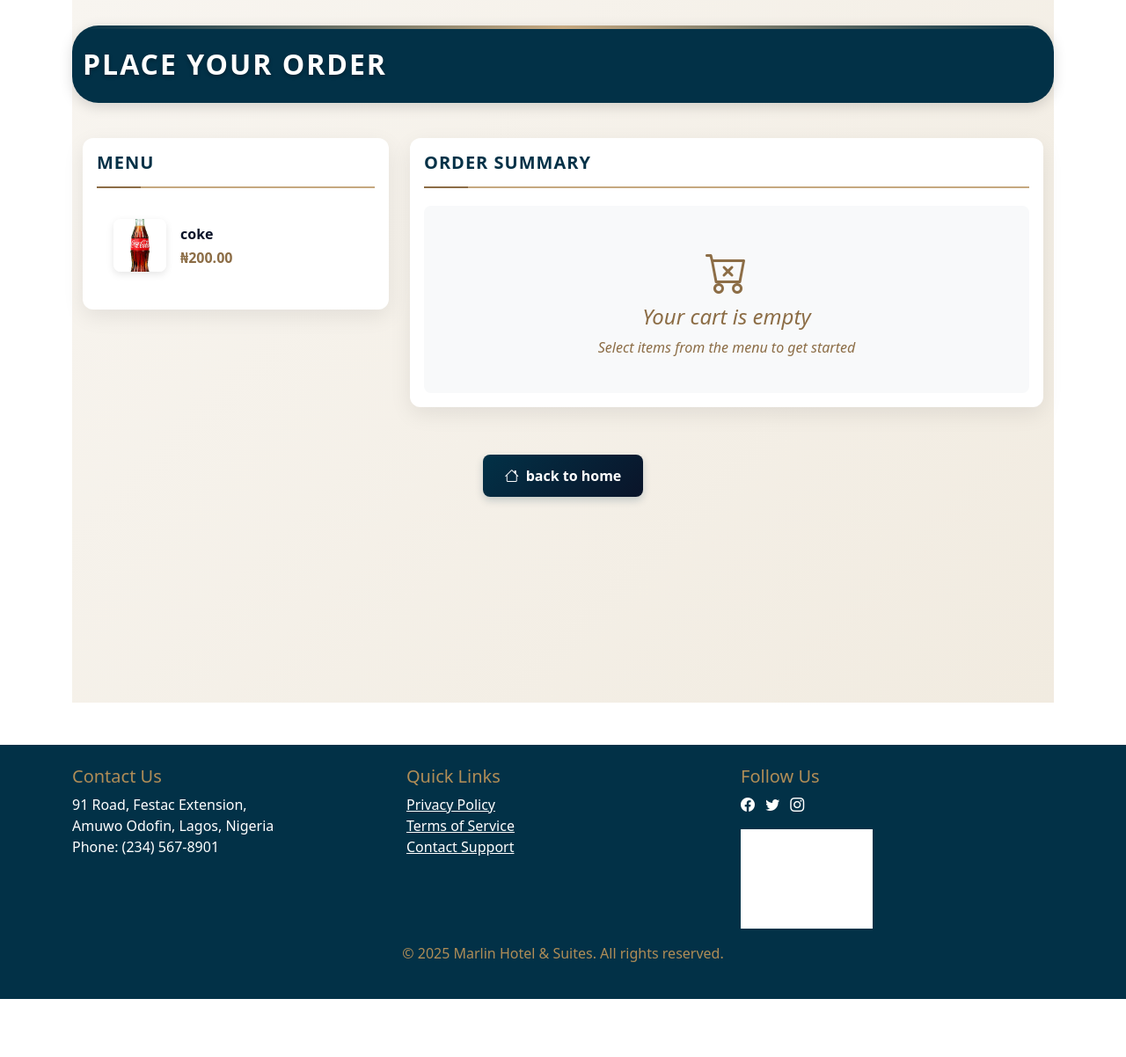
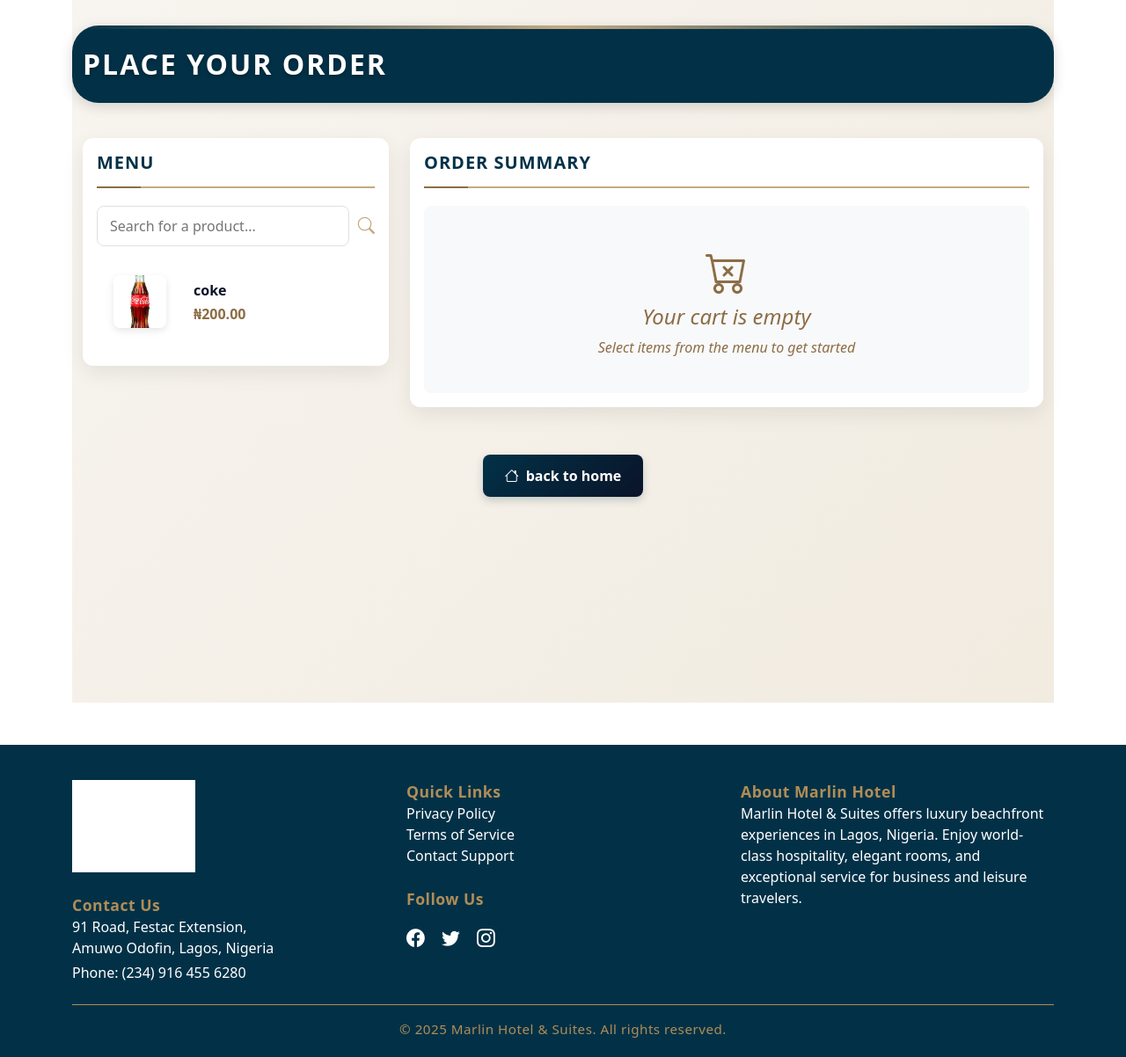
Before and after one commit to josephedison77/marlinhotelandsuit, a Flask app: page /order/create in a window 1280 px wide. Shown: the part 115-1317 px from the top of the page at 88% size. Before the commit the page ends 1251 px from the top, so only its background shows below. Run offline with Flask 3, Linux system fonts and the light colour scheme; a user stored in the database is signed in; some libraries are stand-ins or nearby versions; grey boxes are pictures that could not be loaded.

Commit message:
Apply latest changes

```diff
--- a/templates/base.html
+++ b/templates/base.html
@@ -18,12 +18,8 @@
     <link href="https://cdn.jsdelivr.net/npm/bootstrap@5.3.0/dist/css/bootstrap.min.css" rel="stylesheet">
     <link rel="stylesheet" href="https://cdnjs.cloudflare.com/ajax/libs/font-awesome/6.4.0/css/all.min.css">
     <link href="https://fonts.googleapis.com/css2?family=Montserrat:wght@400;500;600;700&family=Playfair+Display:wght@700;800&display=swap" rel="stylesheet">
-    <!-- Add this in the head section -->
-<script src="https://code.jquery.com/jquery-3.6.0.min.js"></script>
-<script src="https://cdn.jsdelivr.net/npm/bootstrap@5.3.0/dist/js/bootstrap.bundle.min.js"></script>
-
-<!-- Remove duplicate jQuery and flatpickr script tags from the bottom -->
-
+    <script src="https://code.jquery.com/jquery-3.6.0.min.js"></script>
+    <script src="https://cdn.jsdelivr.net/npm/bootstrap@5.3.0/dist/js/bootstrap.bundle.min.js"></script>
     <style>
     .navbar-logo {
         height: 40px;
@@ -110,6 +106,66 @@
         text-align: center;
         opacity: 1;
         transition: opacity 0.3s, transform 0.3s;
+    }
+    /* Footer Styles */
+    footer.royal-blue-bg {
+        background: #023147 !important;
+        color: #fff;
+        padding-top: 40px;
+        padding-bottom: 20px;
+    }
+    .footer-logo {
+        max-width: 140px;
+        filter: brightness(0) invert(1);
+        margin-bottom: 1rem;
+    }
+    .footer-title {
+        color: #b08d57;
+        font-size: 1.1rem;
+        font-weight: 600;
+        margin-bottom: 1rem;
+        letter-spacing: 0.5px;
+    }
+    .footer-link, .footer-link:visited {
+        color: #fff;
+        text-decoration: none;
+        transition: color 0.2s;
+    }
+    .footer-link:hover {
+        color: #b08d57;
+        text-decoration: underline;
+    }
+    .footer-social a {
+        display: inline-block;
+        color: #fff;
+        font-size: 1.3rem;
+        margin-right: 15px;
+        transition: color 0.2s;
+    }
+    .footer-social a:last-child {
+        margin-right: 0;
+    }
+    .footer-social a:hover {
+        color: #b08d57;
+    }
+    .footer-bottom {
+        border-top: 1px solid #b08d57;
+        margin-top: 2rem;
+        padding-top: 1rem;
+        text-align: center;
+        color: #b08d57;
+        font-size: 0.95rem;
+        letter-spacing: 0.5px;
+    }
+    @media (max-width: 767px) {
+        footer .row > div {
+            margin-bottom: 2rem;
+            text-align: center;
+        }
+        .footer-logo {
+            margin-left: auto;
+            margin-right: auto;
+        }
     }
     </style>
     {% block head %}{% endblock %}
@@ -263,44 +319,46 @@
     </div>
 
     <!-- Footer -->
-    <footer class="royal-blue-bg text-white py-4">
+    <footer class="royal-blue-bg">
         <div class="container">
-            <div class="row">
-                <div class="col-md-4">
-                    <h5 class="metallic-gold">Contact Us</h5>
-                    <p>91 Road, Festac Extension,<br> Amuwo Odofin, Lagos, Nigeria<br>Phone: (234) 567-8901</p>
-                </div>
-                <div class="col-md-4">
-                    <h5 class="metallic-gold">Quick Links</h5>
-                    <ul class="list-unstyled">
-                        <li><a href="{{ url_for('privacy') }}" class="text-white">Privacy Policy</a></li>
-                        <li><a href="{{ url_for('terms') }}" class="text-white">Terms of Service</a></li>
-                        <li><a href="{{ url_for('contact') }}" class="text-white">Contact Support</a></li>
-                    </ul>
-                </div>
-                <div class="col-md-4">
-                    <h5 class="metallic-gold">Follow Us</h5>
-                    <div class="social-links">
-                        <a href="https://www.facebook.com/profile.php?id=61577319268380" class="text-white me-2"><i class="bi bi-facebook"></i></a>
-                        <a href="https://x.com/marlinhotel007" class="text-white me-2"><i class="bi bi-twitter"></i></a>
-                        <a href="https://www.instagram.com/marlinhotel007/" class="text-white me-2"><i class="bi bi-instagram"></i></a>
-
-                    </div>
-                    <div class="mt-3">
-                        <img src="{{ url_for('static', filename='uploads/ftt.png') }}" alt="Marlin Hotel" style="max-width: 150px; filter: brightness(0) invert(1);">
+            <div class="row align-items-start">
+                <div class="col-md-4 mb-4 mb-md-0">
+                    <img src="{{ url_for('static', filename='uploads/ftt.png') }}" alt="Marlin Hotel" class="footer-logo">
+                    <div class="mt-2">
+                        <span class="footer-title">Contact Us</span>
+                        <p class="mb-1">91 Road, Festac Extension,<br>Amuwo Odofin, Lagos, Nigeria</p>
+                        <p class="mb-0">Phone: <a href="tel:+2349164556280" class="footer-link">(234) 916 455 6280</a></p>
                     </div>
                 </div>
+                <div class="col-md-4 mb-4 mb-md-0">
+                    <span class="footer-title">Quick Links</span>
+                    <ul class="list-unstyled mb-2">
+                        <li><a href="{{ url_for('privacy') }}" class="footer-link">Privacy Policy</a></li>
+                        <li><a href="{{ url_for('terms') }}" class="footer-link">Terms of Service</a></li>
+                        <li><a href="{{ url_for('contact') }}" class="footer-link">Contact Support</a></li>
+                    </ul>
+                    <span class="footer-title d-block mt-4">Follow Us</span>
+                    <div class="footer-social">
+                        <a href="https://www.facebook.com/profile.php?id=61577319268380" target="_blank" aria-label="Facebook"><i class="bi bi-facebook"></i></a>
+                        <a href="https://x.com/marlinhotel007" target="_blank" aria-label="X"><i class="bi bi-twitter"></i></a>
+                        <a href="https://www.instagram.com/marlinhotel007/" target="_blank" aria-label="Instagram"><i class="bi bi-instagram"></i></a>
+                    </div>
+                </div>
+                <div class="col-md-4 mb-4 mb-md-0">
+                    <span class="footer-title">About Marlin Hotel</span>
+                    <p class="mb-2">
+                        Marlin Hotel & Suites offers luxury beachfront experiences in Lagos, Nigeria. Enjoy world-class hospitality, elegant rooms, and exceptional service for business and leisure travelers.
+                    </p>
+                </div>
             </div>
-            <div class="text-center mt-3">
-                <p class="metallic-gold">&copy; 2025 Marlin Hotel & Suites. All rights reserved.</p>
+            <div class="footer-bottom mt-4">
+                &copy; 2025 Marlin Hotel & Suites. All rights reserved.
             </div>
         </div>
     </footer>
 
     <!-- Scripts -->
     <script src="https://code.jquery.com/jquery-3.6.0.min.js"></script>
-
-
     <script src="https://cdn.jsdelivr.net/npm/flatpickr"></script>
     <link rel="stylesheet" href="https://cdn.jsdelivr.net/npm/flatpickr/dist/flatpickr.min.css">
     <script>
--- a/templates/create_order.html
+++ b/templates/create_order.html
@@ -12,13 +12,11 @@
     --gold-dark: #b08d57;
     --transition: all 0.4s cubic-bezier(0.165, 0.84, 0.44, 1);
 }
-
 .order-page {
     background: linear-gradient(135deg, #f8f5f0 0%, #f1ebe0 100%);
     min-height: 100vh;
     padding: 30px 0 60px;
 }
-
 .order-header {
     background: linear-gradient(90deg, var(--primary) 0%, var(--primary) 100%);
     padding: 25px 0;
@@ -28,7 +26,6 @@
     position: relative;
     overflow: hidden;
 }
-
 .order-header::before {
     content: "";
     position: absolute;
@@ -38,7 +35,6 @@
     height: 4px;
     background: linear-gradient(90deg, transparent, var(--secondary), transparent);
 }
-
 .order-header h2 {
     color: white;
     font-weight: 700;
@@ -47,7 +43,6 @@
     margin: 0;
     text-shadow: 0 2px 4px rgba(0,0,0,0.3);
 }
-
 .menu-card, .summary-card {
     border-radius: 12px;
     overflow: hidden;
@@ -56,12 +51,10 @@
     transition: var(--transition);
     background: white;
 }
-
 .menu-card:hover, .summary-card:hover {
     box-shadow: 0 12px 30px rgba(0,0,0,0.15);
     transform: translateY(-5px);
 }
-
 .card-title {
     color: var(--primary);
     font-weight: 700;
@@ -72,7 +65,6 @@
     margin-bottom: 20px;
     position: relative;
 }
-
 .card-title::after {
     content: "";
     position: absolute;
@@ -82,7 +74,33 @@
     height: 2px;
     background: var(--accent);
 }
-
+.menu-search-bar {
+    margin-bottom: 18px;
+    display: flex;
+    align-items: center;
+    gap: 10px;
+}
+.menu-search-bar input {
+    flex: 1;
+    border-radius: 8px;
+    border: 1px solid #e0e0e0;
+    padding: 10px 14px;
+    font-size: 1rem;
+    transition: border-color 0.2s;
+}
+.menu-search-bar input:focus {
+    border-color: var(--secondary);
+    outline: none;
+}
+.menu-search-bar i {
+    color: var(--secondary);
+    font-size: 1.2rem;
+}
+.menu-list {
+    max-height: 420px;
+    overflow-y: auto;
+    padding-right: 4px;
+}
 .menu-item {
     border: none;
     border-radius: 8px;
@@ -94,15 +112,14 @@
     border-left: 4px solid transparent;
     display: flex;
     align-items: center;
+    gap: 15px;
 }
-
 .menu-item:hover {
     background: rgba(197, 168, 128, 0.08);
     border-left-color: var(--secondary);
     transform: translateX(5px);
     box-shadow: 0 4px 8px rgba(0,0,0,0.05);
 }
-
 .menu-img {
     width: 60px;
     height: 60px;
@@ -110,7 +127,6 @@
     border-radius: 8px;
     box-shadow: 0 3px 8px rgba(0,0,0,0.1);
 }
-
 .placeholder-img {
     width: 60px;
     height: 60px;
@@ -118,24 +134,20 @@
     border-radius: 8px;
     box-shadow: 0 3px 8px rgba(0,0,0,0.1);
 }
-
 .item-name {
     font-weight: 600;
     color: var(--dark);
     margin-bottom: 3px;
 }
-
 .item-price {
     color: var(--accent);
     font-weight: 600;
 }
-
 .order-table {
     border-collapse: separate;
     border-spacing: 0;
     width: 100%;
 }
-
 .order-table thead th {
     background: var(--primary);
     color: white;
@@ -143,22 +155,18 @@
     padding: 12px 15px;
     font-weight: 600;
 }
-
 .order-table tbody tr {
     background: white;
     transition: var(--transition);
 }
-
 .order-table tbody tr:hover {
     background-color: rgba(197, 168, 128, 0.1);
 }
-
 .order-table tbody td {
     padding: 15px;
     vertical-align: middle;
     border-bottom: 1px solid rgba(0,0,0,0.05);
 }
-
 .quantity-input {
     width: 70px;
     text-align: center;
@@ -167,7 +175,6 @@
     padding: 6px;
     font-weight: 500;
 }
-
 .remove-btn {
     width: 32px;
     height: 32px;
@@ -180,12 +187,10 @@
     border: 1px solid #e0e0e0;
     transition: var(--transition);
 }
-
 .remove-btn:hover {
     background: #f8d7da;
     transform: scale(1.1);
 }
-
 .table-input {
     background: var(--light);
     border: 1px solid #e0e0e0;
@@ -194,12 +199,10 @@
     font-weight: 500;
     transition: var(--transition);
 }
-
 .table-input:focus {
     border-color: var(--secondary);
     box-shadow: 0 0 0 0.25rem rgba(197, 168, 128, 0.25);
 }
-
 .submit-btn {
     background: linear-gradient(135deg, var(--primary) 0%, var(--dark) 100%);
     border: none;
@@ -213,12 +216,10 @@
     margin-top: 20px;
     color: white;
 }
-
 .submit-btn:hover {
     transform: translateY(-3px);
     box-shadow: 0 7px 15px rgba(2, 49, 71, 0.3);
 }
-
 .total-display {
     background: var(--gold-light);
     color: var(--dark);
@@ -228,7 +229,6 @@
     display: inline-block;
     margin-left: 10px;
 }
-
 .home-link {
     background: linear-gradient(135deg, var(--primary) 0%, var(--dark) 100%);
     color: white !important;
@@ -243,13 +243,11 @@
     box-shadow: 0 4px 10px rgba(2, 49, 71, 0.2);
     width: fit-content;
 }
-
 .home-link:hover {
     transform: translateY(-3px);
     box-shadow: 0 7px 15px rgba(2, 49, 71, 0.3);
     text-decoration: none;
 }
-
 .empty-cart {
     text-align: center;
     padding: 40px 20px;
@@ -258,14 +256,12 @@
     background: var(--light);
     border-radius: 8px;
 }
-
 .gold-divider {
     height: 3px;
     background: linear-gradient(90deg, transparent, var(--secondary), transparent);
     margin: 25px 0;
     border: none;
 }
-
 .section-label {
     font-size: 0.85rem;
     text-transform: uppercase;
@@ -274,28 +270,23 @@
     font-weight: 600;
     margin-bottom: 8px;
 }
-
 .order-summary-footer {
     background: rgba(197, 168, 128, 0.1);
     border-radius: 10px;
     padding: 20px;
     margin-top: 20px;
 }
-
 @media (max-width: 768px) {
     .order-header {
         padding: 20px 0;
     }
-
     .menu-img, .placeholder-img {
         width: 50px;
         height: 50px;
     }
-
     .order-table thead {
         display: none;
     }
-
     .order-table tbody tr {
         display: flex;
         flex-direction: column;
@@ -304,14 +295,12 @@
         box-shadow: 0 4px 8px rgba(0,0,0,0.1);
         padding: 15px;
     }
-
     .order-table tbody td {
         display: flex;
         justify-content: space-between;
         border-bottom: none;
         padding: 8px 0;
     }
-
     .order-table tbody td:before {
         content: attr(data-label);
         font-weight: 600;
@@ -327,7 +316,6 @@
             <h2>Place Your Order</h2>
         </div>
     </div>
-
     <div class="container">
         <div id="order-app">
             <div class="row g-4">
@@ -336,40 +324,39 @@
                     <div class="menu-card card">
                         <div class="card-body">
                             <h5 class="card-title">Menu</h5>
-                            <div class="list-group">
-                                {% for item in items %}
-                                <div @click="addItem({{ item.id }})" class="menu-item">
+                            <div class="menu-search-bar">
+                                <input type="text" v-model="search" placeholder="Search for a product..." aria-label="Search menu">
+                                <i class="bi bi-search"></i>
+                            </div>
+                            <div class="menu-list">
+                                <div v-for="item in filteredMenu" :key="item.id" @click="addItem(item.id)" class="menu-item" :title="'Add ' + item.name">
                                     <div class="flex-shrink-0 me-3">
-                                        {% if item.image %}
-                                        <img src="{{ url_for('static', filename='bar_items/' + item.image) }}"
-                                             class="menu-img" alt="{{ item.name }}">
-                                        {% else %}
-                                        <div class="placeholder-img"></div>
-                                        {% endif %}
+                                        <img v-if="item.image" :src="item.image_url" class="menu-img" :alt="item.name">
+                                        <div v-else class="placeholder-img"></div>
                                     </div>
                                     <div>
-                                        <div class="item-name">{{ item.name }}</div>
-                                        <div class="item-price">{{ item.price|format_currency }}</div>
+                                        <div class="item-name">[[ item.name ]]</div>
+                                        <div class="item-price">[[ formatCurrency(item.price) ]]</div>
                                     </div>
                                 </div>
-                                {% endfor %}
+                                <div v-if="filteredMenu.length === 0" class="text-center text-muted py-4">
+                                    <i class="bi bi-emoji-frown" style="font-size:2rem"></i><br>
+                                    No items found.
                                 </div>
                             </div>
                         </div>
                     </div>
-
+                </div>
                 <!-- Order Summary Column -->
                 <div class="col-md-8">
                     <div class="summary-card card">
                         <div class="card-body">
                             <h5 class="card-title">Order Summary</h5>
-
                             <div v-if="items.length === 0" class="empty-cart">
                                 <i class="bi bi-cart-x" style="font-size: 3rem; margin-bottom: 15px;"></i>
                                 <h4>Your cart is empty</h4>
                                 <p class="mb-0">Select items from the menu to get started</p>
                             </div>
-
                             <template v-else>
                                 <table class="table order-table">
                                     <thead>
@@ -384,37 +371,34 @@
                                     <tbody>
                                         <tr v-for="(item, index) in items" :key="item.id">
                                             <td data-label="Item" class="fw-semibold">[[ item.name ]]</td>
-                                            <td data-label="Price">[[ item.price ]]</td>
+                                            <td data-label="Price">[[ formatCurrency(item.price) ]]</td>
                                             <td data-label="Qty">
                                                 <input type="number" v-model="item.quantity" min="1" class="form-control quantity-input">
                                             </td>
-                                            <td data-label="Total" class="fw-semibold">[[ item.price * item.quantity ]]</td>
+                                            <td data-label="Total" class="fw-semibold">[[ formatCurrency(item.price * item.quantity) ]]</td>
                                             <td data-label="Remove">
-                                                <button @click="removeItem(index)" class="btn btn-danger btn-sm remove-btn">
+                                                <button @click="removeItem(index)" class="btn btn-danger btn-sm remove-btn" title="Remove">
                                                     &times;
                                                 </button>
                                             </td>
                                         </tr>
                                     </tbody>
                                 </table>
-
                                 <div class="order-summary-footer">
                                     <div class="d-flex justify-content-between align-items-center mb-4">
                                         <div>
                                             <div class="section-label">Order Total</div>
-                                            <h3 class="mb-0">{{ total }}</h3>
+                                            <h3 class="mb-0">[[ formatCurrency(total) ]]</h3>
                                         </div>
                                         <div>
                                             <div class="section-label">Items</div>
                                             <h3 class="mb-0">[[ items.length ]]</h3>
                                         </div>
                                     </div>
-
                                     <div class="mb-4">
                                         <div class="section-label">Table Number</div>
                                         <input type="text" v-model="tableNumber" class="form-control table-input" placeholder="Enter table number" required>
                                     </div>
-
                                     <button @click="submitOrder" class="btn btn-primary submit-btn">
                                         Place Order
                                     </button>
@@ -424,7 +408,6 @@
                     </div>
                 </div>
             </div>
-
             <div class="text-center mt-4">
                 <a class="home-link" href="{{ url_for('home') }}">
                     <i class="bi bi-house me-2"></i> back to home
@@ -437,34 +420,49 @@
 <script src="https://unpkg.com/vue@3"></script>
 <script>
 const app = Vue.createApp({
-    delimiters: ['[[', ']]'],  // Add this line
+    delimiters: ['[[', ']]'],
     data() {
         return {
+            search: '',
             items: [],
             tableNumber: '',
-            menuItems: {
+            menuItems: [
                 {% for item in items %}
-                {{ item.id }}: {
+                {
                     id: {{ item.id }},
-                    name: '{{ item.name }}',
-                    price: {{ item.price }}
+                    name: `{{ item.name }}`,
+                    price: {{ item.price }},
+                    image: {{ 'true' if item.image else 'false' }},
+                    image_url: "{{ url_for('static', filename='bar_items/' + item.image) if item.image else '' }}"
                 },
                 {% endfor %}
-            }
+            ]
         }
     },
     computed: {
+        filteredMenu() {
+            if (!this.search.trim()) return this.menuItems;
+            const q = this.search.trim().toLowerCase();
+            return this.menuItems.filter(item =>
+                item.name.toLowerCase().includes(q)
+            );
+        },
         total() {
             return this.items.reduce((sum, item) => sum + (item.price * item.quantity), 0)
         }
     },
     methods: {
+        formatCurrency(val) {
+            return new Intl.NumberFormat('en-NG', { style: 'currency', currency: 'NGN' }).format(val);
+        },
         addItem(itemId) {
-            const existing = this.items.find(i => i.id === itemId)
+            const menuItem = this.menuItems.find(i => i.id === itemId);
+            if (!menuItem) return;
+            const existing = this.items.find(i => i.id === itemId);
             if (existing) {
-                existing.quantity++
+                existing.quantity++;
             } else {
-                this.items.push({...this.menuItems[itemId], quantity: 1})
+                this.items.push({...menuItem, quantity: 1});
             }
         },
         removeItem(index) {
@@ -475,12 +473,10 @@ const app = Vue.createApp({
                 alert('Please enter a table number');
                 return;
             }
-
             if (this.items.length === 0) {
                 alert('Please add at least one item to your order');
                 return;
             }
-
             const response = await fetch('/order/create', {
                 method: 'POST',
                 headers: {
@@ -495,7 +491,6 @@ const app = Vue.createApp({
                     }))
                 })
             })
-
             const result = await response.json()
             if (result.success) {
                 window.location.href = `/order/${result.order_id}`
@@ -504,7 +499,6 @@ const app = Vue.createApp({
             }
         }
     }
-
 }).mount('#order-app')
 </script>
 {% endblock %}
```
Also changed, not shown: instance/hotel.db, static/bar_items/45dcc9c7da3747a8a705d27cc57dfbeb_cokk.jpeg (added), 1 other file. Lines whose indentation alone changed are shown as unchanged.
